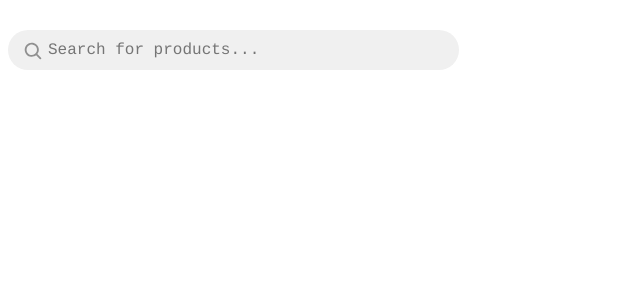
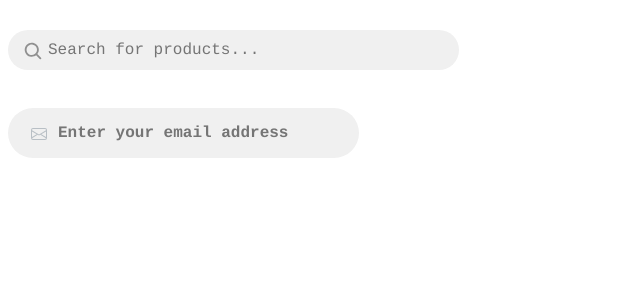
Before and after one commit to AMarstonCode/shopCo, a React (Vite) app: page / in a window 1280 px wide. Shown: the top 300 px of the page, without its empty margins (0-640 px from the left). Built offline with nearby package versions, Linux system fonts and the light colour scheme.

Commit message:
email input

```diff
--- a/src/App.jsx
+++ b/src/App.jsx
@@ -1,13 +1,16 @@
 // when you import your components remove reset this file before pushing your code.
 import "./App.css";
 import SearchBar from "./components/SearchBar";
+import EmailInput from "./components/SWilliams/EmailInput";
 
 function App() {
   return (
     <>
       <SearchBar />
+      <br></br>
+      <EmailInput/>
     </>
   );
-}
+};
 
 export default App;
--- /dev/null
+++ b/src/components/SWilliams/EmailInput.jsx
@@ -0,0 +1,29 @@
+import "./styles.css";
+
+const EmailInput = () => {
+  return (
+    <>
+      <div className="email-input">
+        <div className="email-icon">
+          <svg
+            xmlns="http://www.w3.org/2000/svg"
+            width="16"
+            height="16"
+            fill="currentcolor"
+            class="bi bi-envelope"
+            viewBox="0 0 16 16"
+          >
+            <path d="M0 4a2 2 0 0 1 2-2h12a2 2 0 0 1 2 2v8a2 2 0 0 1-2 2H2a2 2 0 0 1-2-2zm2-1a1 1 0 0 0-1 1v.217l7 4.2 7-4.2V4a1 1 0 0 0-1-1zm13 2.383-4.708 2.825L15 11.105zm-.034 6.876-5.64-3.471L8 9.583l-1.326-.795-5.64 3.47A1 1 0 0 0 2 13h12a1 1 0 0 0 .966-.741M1 11.105l4.708-2.897L1 5.383z" />
+          </svg>
+        </div>
+        <input
+          type="email"
+          className="rounded-input"
+          placeholder="Enter your email address"
+        />
+      </div>
+    </>
+  );
+};
+
+export default EmailInput;
--- a/src/components/SWilliams/styles.css
+++ b/src/components/SWilliams/styles.css
@@ -17,3 +17,32 @@
     font-family: 'Courier New', Courier, monospace;
     cursor: pointer;
 }
+
+.rounded-input {
+    background-color: #F0F0F0;
+    color: rgb(202, 193, 193);
+    border-style: none;
+    border-radius: 62px;
+    width: 285px;
+    height: 50px;
+    padding: 0px 16px;
+    padding-left: 50px;
+    font-family: 'Courier Prime', Courier, monospace;
+    font-size: 16px;
+    font-weight: bolder;
+    cursor: pointer;
+
+
+}
+
+.email-icon {
+    position: relative;
+    top: 38px;
+    left: 23px;
+    color: rgb(184, 191, 197);
+    font-weight: bolder;
+
+
+
+
+}
```
